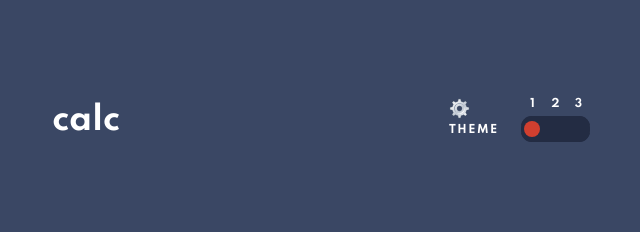
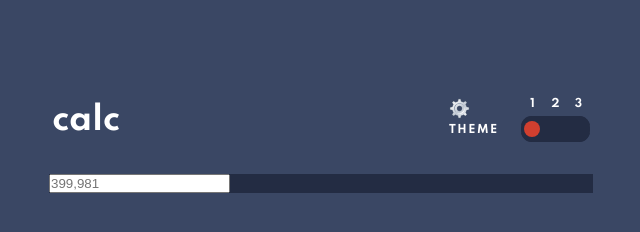
Before and after one commit to MojtabaMosavi/Calculator-app, a website built with Parcel: page src/index.html in a window 1280 px wide. Shown: the whole page, without its empty margins (319-959 px from the left). Built offline with nearby package versions, Linux system fonts and the light colour scheme.

Commit message:
completed the markup for the screen

```diff
--- a/src/index.html
+++ b/src/index.html
@@ -77,7 +77,15 @@
           </div>
         </header><!-- End of header-->
 
-      </div>
+        <div class="calculator__screen">
+          <div class="calculator__screen-wrapper">
+            <span class="calculator__screen-display"></span>
+            <input type="text" class="calculator__screen-input" placeholder="399,981">
+          </div>
+        </div>
+      </div><!--End of screen-->
+
+
     </div>
   </main>
 
--- a/src/scss/component/_calculator.scss
+++ b/src/scss/component/_calculator.scss
@@ -56,6 +56,14 @@
   }
 
   /*|| laptop  --------------------------*/
+
+  &__screen {
+    width: 100%;
+    margin-top: 2rem;
+    background-color: var(--toggle-bg-keypad-bg);
+  }
+
+  /*|| laptop  --------------------------*/
   @include abs.respond-to("laptop") {
     &__header {
       margin-top: abs.rem(98px);
```
Also changed, not shown: dist/index.html, 3 other files.
